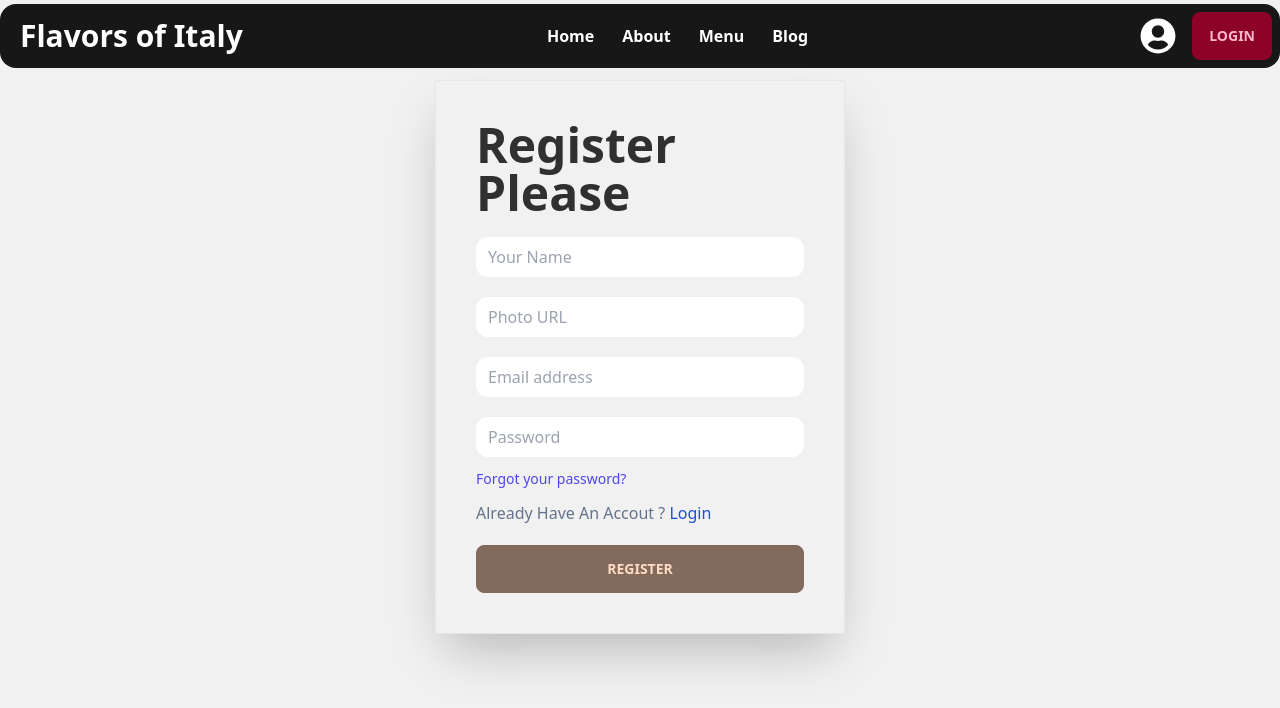
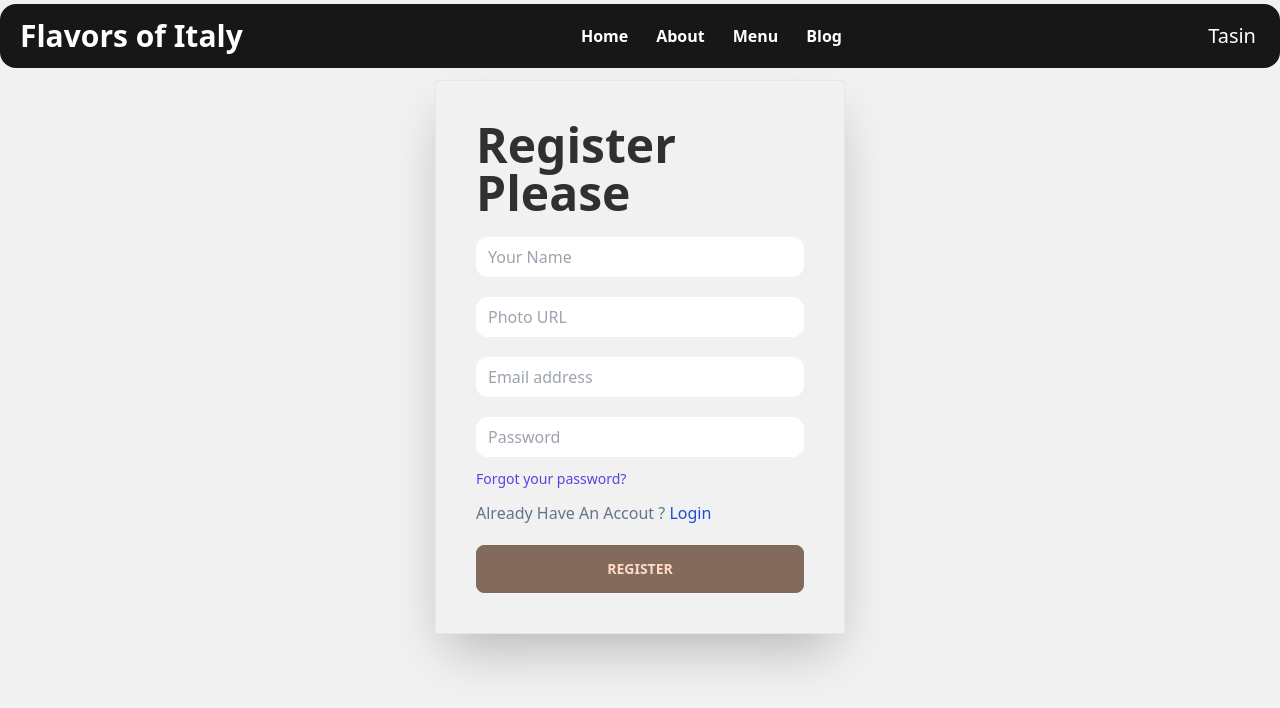
Before and after one commit to FreelancerTasin507/Assignment-10, a React (Vite) app: page /register in a window 1280 px wide. Shown: the top 708 px of the page. Built offline with nearby package versions, Linux system fonts and the light colour scheme.

Commit message:
user show in header section and make it dynamic

```diff
--- a/src/Providers/AuthProvider/AuthProvider.jsx
+++ b/src/Providers/AuthProvider/AuthProvider.jsx
@@ -1,9 +1,16 @@
 import React, { createContext } from 'react';
+import { getAuth } from "firebase/auth";
+import app from '../../Firebase/firebase.config';
 
 export const AuthContext = createContext(null);
 
+const auth = getAuth(app)
+
 const AuthProvider = ({children}) => {
-    const authInfo = {}
+    const user = {displayName : 'Tasin'}
+    const authInfo = {
+        user,
+    }
     return (
         <AuthContext.Provider value={authInfo}>
             {children}
--- a/src/components/Header/Header.jsx
+++ b/src/components/Header/Header.jsx
@@ -1,10 +1,14 @@
-import React, { useState } from "react";
+import React, { useContext, useState } from "react";
 import { Link } from "react-router-dom";
 import { FaUserCircle, FaHamburger, FaTimes } from "react-icons/fa";
 import ActiveLink from "../ActiveLink/ActiveLink";
+import { AuthContext } from "../../Providers/AuthProvider/AuthProvider";
 
 const Header = () => {
   const [isOpen, setIsOpen] = useState(false);
+  const {user} = useContext(AuthContext)
+
+  console.log(user);
 
   return (
     <div>
@@ -43,10 +47,16 @@ const Header = () => {
           </ActiveLink>
         </div>
         <div>
+          {user
+          ? <span className="text-white text-xl mr-4">{user.displayName}</span>
+          : <div className="flex">
           <FaUserCircle className="text-white text-4xl mr-4"></FaUserCircle>
           <Link to='/login'>
               <button className="btn btn-primary">Login</button>
             </Link>
+          </div>
+          }
+
         </div>
       </div>
       <div className={`md:hidden ml-4 bg-slate-400 absolute z-10 p-5  flex flex-col ${isOpen === true ? 'top-16':'-top-40' }`}>
```
